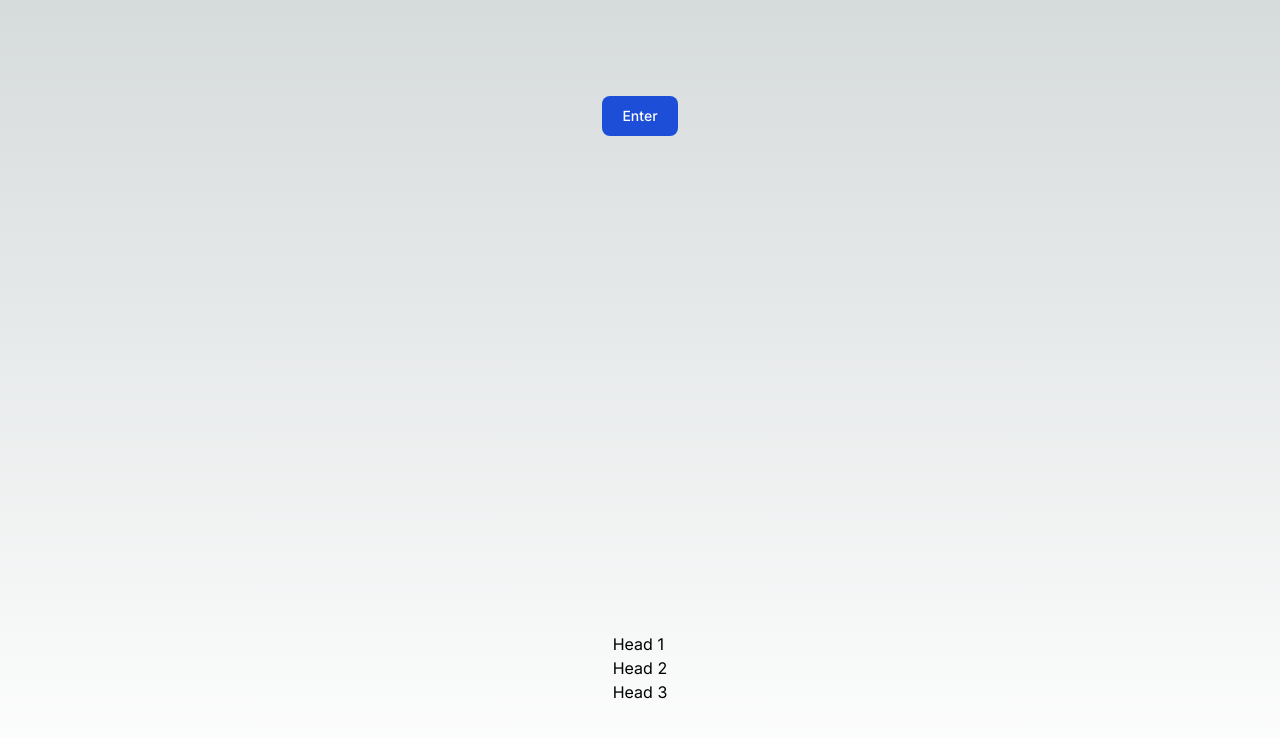
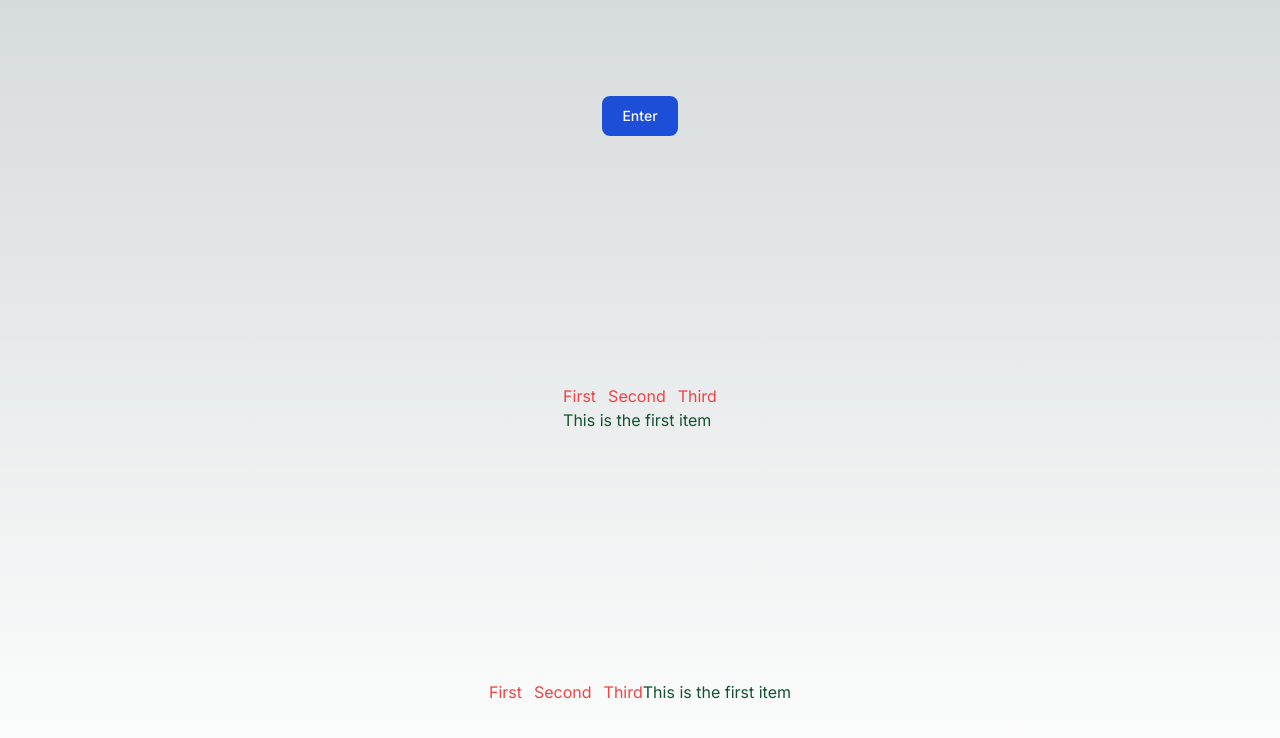
Before and after one commit to skyler4123/ui_component, a Next.js app: page / in a window 1280 px wide. Shown: the top 738 px of the page. Built offline with nearby package versions, Linux system fonts and the light colour scheme.

Commit message:
Add VerticalTab

```diff
--- a/app/components/tab/Content.tsx
+++ /dev/null
@@ -1,19 +0,0 @@
-interface ContentType {
-  contentClass?: string,
-  isHidden?: boolean,
-  content?: string
-}
-
-const Content = ({contentClass = "", isHidden = true, content = "Content 'n'"}) => {
-  if (isHidden) {
-    contentClass = contentClass + " " + "hidden"
-  } else {
-    contentClass = contentClass.replace("hidden", "")!
-  }
-
-  return (
-    <li className={contentClass}>{content}</li>
-  )
-}
-
-export default Content;
--- a/app/components/tab/Contents.tsx
+++ /dev/null
@@ -1,11 +0,0 @@
-'use client'
-interface ContentsType {
-  children: React.ReactElement[]
-}
-const Contents: React.FC<ContentsType> = ({children}) => {
-  return (
-    <ol>{children}</ol>
-  )
-}
-
-export default Contents;
--- a/app/components/tab/Head.tsx
+++ /dev/null
@@ -1,20 +0,0 @@
-import { useDispatch, useSelector } from "react-redux";
-
-interface HeadType {
-  label?: string,
-  headClass?: string,
-  tabIndex: number
-}
-const Head: React.FC<HeadType> = ({label = "Head 'n'", headClass, tabIndex}) => {
-  const todo = useSelector((state: any) => state.activeTabIndex)
-  console.log(todo)
-  const dispatch = useDispatch()
-  const handleOnClick = () => {
-    dispatch({type: "ASC99"})
-  }
-  return (
-    <li onClick={handleOnClick} className={headClass}>{label}</li>
-  )
-}
-
-export default Head;
--- a/app/components/tab/Header.tsx
+++ /dev/null
@@ -1,7 +0,0 @@
-const Header = ({children}: {children: React.ReactNode}) => {
-  return (
-    <ol>{children}</ol>
-  )
-}
-
-export default Header;
--- /dev/null
+++ b/app/components/tab/HorizontalTab.tsx
@@ -0,0 +1,52 @@
+import { useEffect, useRef, useState } from "react";
+interface TabType {
+  header: string,
+  content: string
+}
+interface HorizontalTabType {
+  tabs: TabType[],
+  headerClass?: string,
+  headClass?: string,
+  contentsClass?: string,
+  contentClass?: string
+}
+const initHeaderClass = "flex flex-row gap-x-3"
+const initHeadClass = "text-red-500"
+const initContentsClass = "flex flex-col gap-y-2 text-green-900"
+const initContentClass = "hidden"
+
+const HorizontalTab: React.FC<HorizontalTabType> = ({tabs, headerClass = initHeaderClass, headClass = initHeadClass, contentsClass = initContentsClass, contentClass = initContentClass}) => {
+
+  const [selectedTabIndex, setSelectedTabIndex] = useState(0)
+  const contentElements: any = useRef([])
+  const previousTabIndex = useRef(selectedTabIndex)
+
+  const selectThisTab = (index: number) => {
+    previousTabIndex.current = selectedTabIndex
+    setSelectedTabIndex(index)
+  }
+  useEffect(() => {
+    contentElements[previousTabIndex.current].classList.add("hidden")
+    contentElements[selectedTabIndex].classList.remove("hidden")
+  }, [selectedTabIndex])
+
+  return (
+    <div>
+      <ol className={headerClass}>
+        {tabs.map((tab, index) => {
+          return (
+            <li key={index} onClick={() => selectThisTab(index)}><button className={headClass}>{tab.header}</button></li>
+          )
+        })}
+      </ol>
+      <ol className={contentsClass}>
+      {tabs.map((tab, index) => {
+          return (
+            <li ref={thisElement => contentElements[index] = thisElement} key={index} className={contentClass}><div>{tab.content}</div></li>
+          )
+        })}
+      </ol>
+    </div>
+  )
+}
+export default HorizontalTab;
--- a/app/components/tab/Tab.tsx
+++ /dev/null
@@ -1,7 +0,0 @@
-const Tab = ({children}: {children: React.ReactNode}) => {
-  return (
-    <div>{children}</div>
-  )
-}
-
-export default Tab;
--- /dev/null
+++ b/app/components/tab/VerticalTab.tsx
@@ -0,0 +1,52 @@
+import { useEffect, useRef, useState } from "react";
+interface TabType {
+  header: string,
+  content: string
+}
+interface VerticalTabType {
+  tabs: TabType[],
+  headerClass?: string,
+  headClass?: string,
+  contentsClass?: string,
+  contentClass?: string
+}
+const initHeaderClass = "flex flex-row gap-x-3"
+const initHeadClass = "text-red-500"
+const initContentsClass = "flex flex-col gap-y-2 text-green-900"
+const initContentClass = "hidden"
+
+const VerticalTab: React.FC<VerticalTabType> = ({tabs, headerClass = initHeaderClass, headClass = initHeadClass, contentsClass = initContentsClass, contentClass = initContentClass}) => {
+
+  const [selectedTabIndex, setSelectedTabIndex] = useState(0)
+  const contentElements: any = useRef([])
+  const previousTabIndex = useRef(selectedTabIndex)
+
+  const selectThisTab = (index: number) => {
+    previousTabIndex.current = selectedTabIndex
+    setSelectedTabIndex(index)
+  }
+  useEffect(() => {
+    contentElements[previousTabIndex.current].classList.add("hidden")
+    contentElements[selectedTabIndex].classList.remove("hidden")
+  }, [selectedTabIndex])
+
+  return (
+    <div className="flex flex-row">
+      <ol className={headerClass}>
+        {tabs.map((tab, index) => {
+          return (
+            <li key={index} onClick={() => selectThisTab(index)}><button className={headClass}>{tab.header}</button></li>
+          )
+        })}
+      </ol>
+      <ol className={contentsClass}>
+      {tabs.map((tab, index) => {
+          return (
+            <li ref={thisElement => contentElements[index] = thisElement} key={index} className={contentClass}><div>{tab.content}</div></li>
+          )
+        })}
+      </ol>
+    </div>
+  )
+}
+export default VerticalTab;
--- a/app/page.tsx
+++ b/app/page.tsx
@@ -1,34 +1,26 @@
 'use client'
-import { Provider } from 'react-redux'
+
 import Button from './components/button/Button'
-import Content from './components/tab/Content'
-import Contents from './components/tab/Contents'
-import Head from './components/tab/Head'
-import Header from './components/tab/Header'
-import Tab from './components/tab/Tab'
-import store from './stores/store'
+import HorizontalTab from './components/tab/HorizontalTab'
+import VerticalTab from './components/tab/VerticalTab'
 
 export default function Home() {
   const buttonClick = () => {
     console.log("Button Clicked!")
   }
   return (
-    <Provider store={store}>
-      <main className="flex min-h-screen flex-col items-center justify-between p-24 text-black">
-        <Button onClickFunction={buttonClick} label="Enter" />
-        <Tab>
-          <Header>
-            <Head label="Head 1" tabIndex={1} />
-            <Head label="Head 2" tabIndex={2} />
-            <Head label="Head 3" tabIndex={3} />
-          </Header>
-          <Contents>
-            <Content content="Content 1" />
-            <Content content="Content 2" />
-            <Content content="Content 3" />
-          </Contents>
-        </Tab>
-      </main>
-    </Provider>
+    <main className="flex min-h-screen flex-col items-center justify-between p-24 text-black">
+      <Button onClickFunction={buttonClick} label="Enter" />
+      <HorizontalTab tabs={[
+        {header: "First", content: "This is the first item"},
+        {header: "Second", content: "This is the second item"},
+        {header: "Third", content: "This is the third item"}
+      ]}/>
+      <VerticalTab tabs={[
+        {header: "First", content: "This is the first item"},
+        {header: "Second", content: "This is the second item"},
+        {header: "Third", content: "This is the third item"}
+      ]}/>
+    </main>
   )
 }
```
